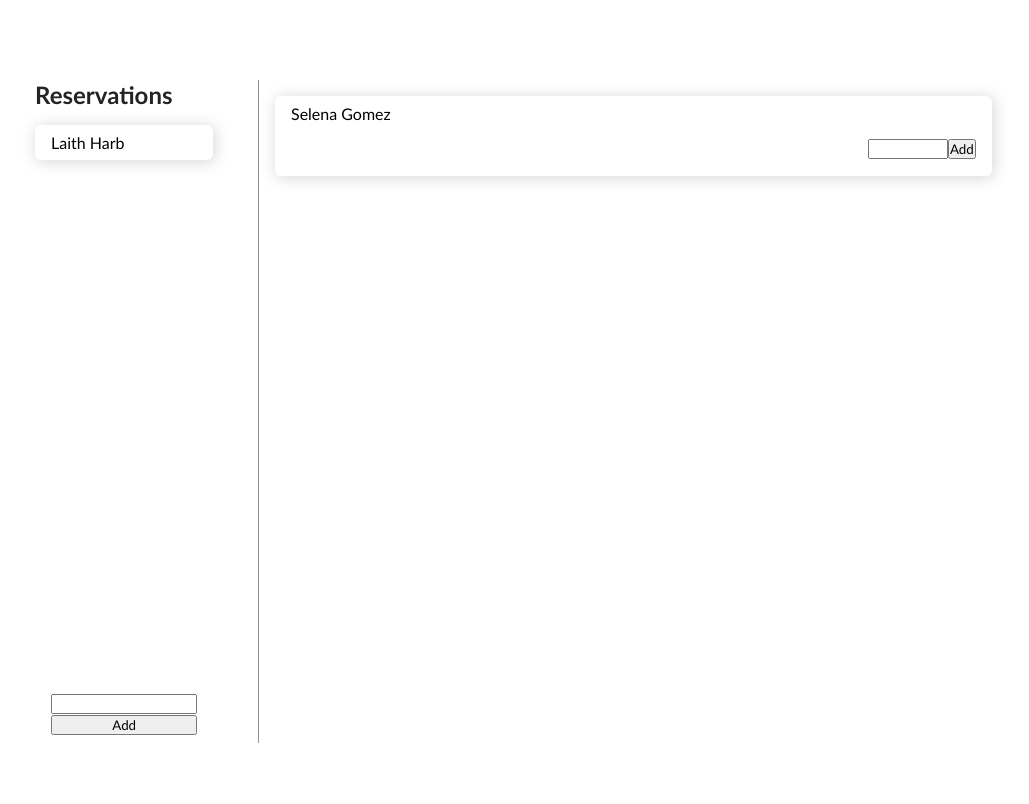
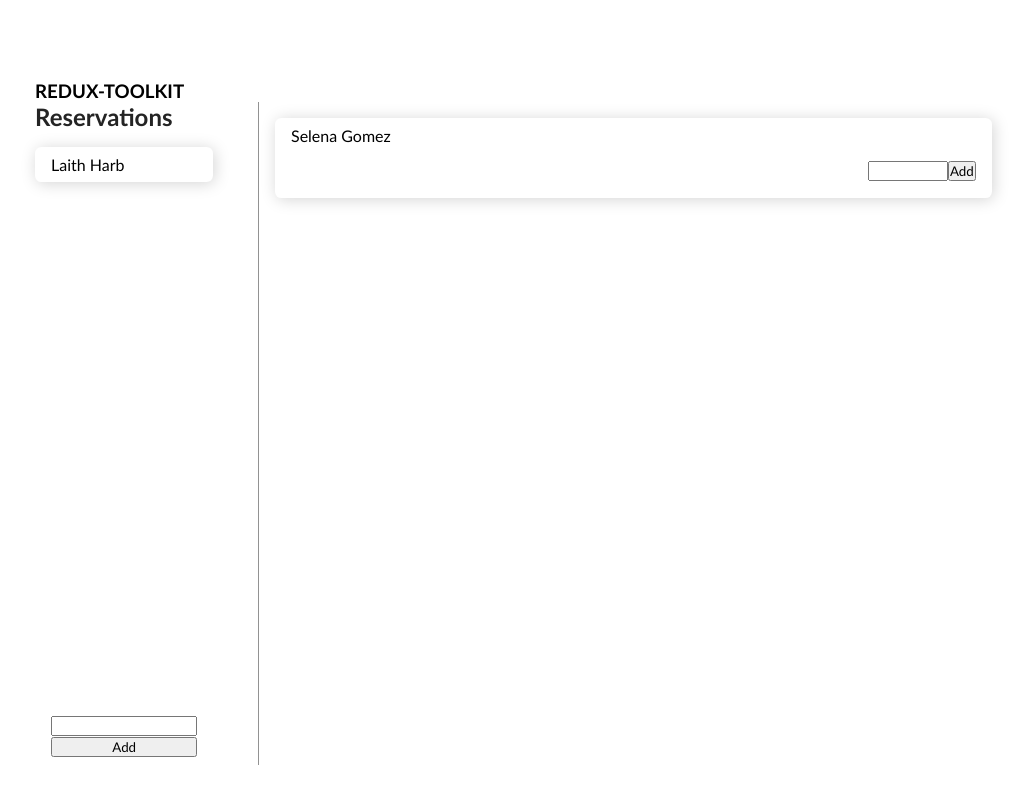
Before and after one commit to DusanVulic/React-REDUX-TOOLKIT--Reservations-app, a React (Create React App) app: page / in a window 1280 px wide. Shown: the top 804 px of the page, without its empty margins (45-1074 px from the left). Built offline with nearby package versions, Linux system fonts and the light colour scheme.

Commit message:
mala promena ali veliki boost

```diff
--- a/src/App.js
+++ b/src/App.js
@@ -3,6 +3,7 @@ import React, { useState } from "react";
 function App() {
   return (
     <div className="App">
+      <h3>REDUX-TOOLKIT</h3>
       <div className="container">
         <div className="reservation-container">
           <div>
```
